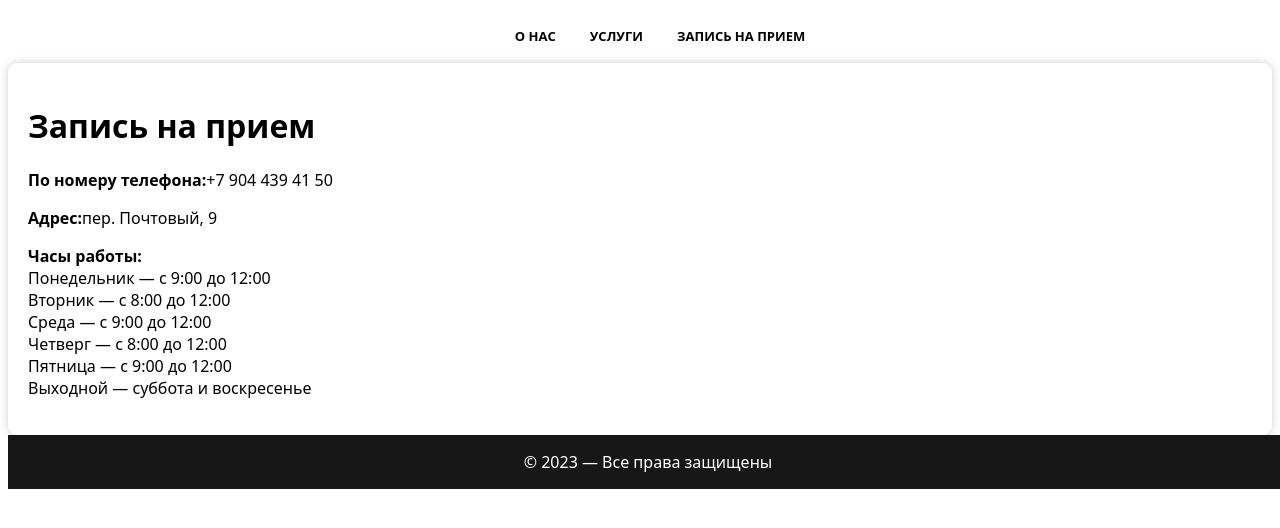
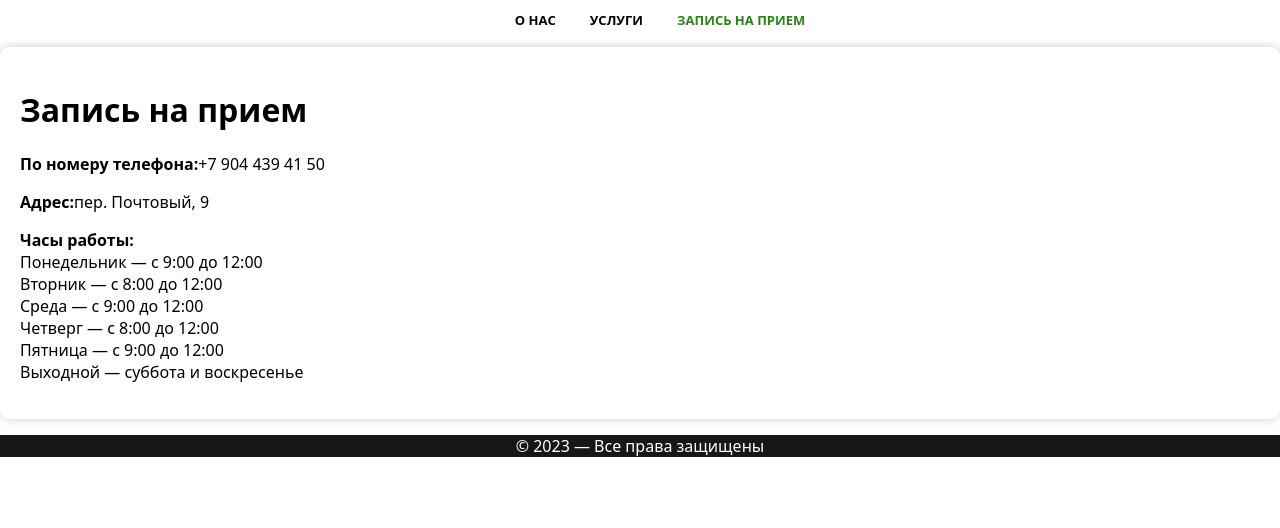
Before and after one commit to damshke/clinic_site, a plain HTML site: page pages/contact.html in a window 1280 px wide. Drawn offline with Linux system fonts and the light colour scheme.

Commit message:
fix menu position and align the segments

```diff
--- a/css/contact.css
+++ b/css/contact.css
@@ -2,6 +2,9 @@
 
 body {
     font-family: system-ui, -apple-system, BlinkMacSystemFont, 'Segoe UI', Roboto, Oxygen, Ubuntu, Cantarell, 'Open Sans', 'Helvetica Neue', sans-serif;
+    margin-top: -8px;
+    margin-left: 0px;
+    margin-right: 0px;
 }
 
 /* navigation styles */
@@ -27,6 +30,10 @@
     font-weight: bold;
     font-size: small;
 }
+
+.link {
+    color: #2d801b;
+ }
 
 header {
     height: 55px;
@@ -60,8 +67,6 @@
 
 footer {
     background-color: #171717;
-    position: absolute;
     text-align: center;
-    width: 100%;
     color: white;
 }
--- a/css/main.css
+++ b/css/main.css
@@ -2,13 +2,15 @@
 
 body {
     font-family: system-ui, -apple-system, BlinkMacSystemFont, 'Segoe UI', Roboto, Oxygen, Ubuntu, Cantarell, 'Open Sans', 'Helvetica Neue', sans-serif;
+    margin-top: -8px;
+    margin-left: 0px;
+    margin-right: 0px;
 }
 
 /* navigation styles */
 
 nav {
     text-align: center;
-    width: 100%;
 }
 
 ul {
@@ -28,16 +30,28 @@
     font-size: small;
 }
 
+.link {
+   color: #2d801b;
+}
+
 header {
-    height: 55px;
-    display: flex;
-    justify-content: center;
+    position: fixed;
+    top: 0;
+    width: 100%;
+    background-color: rgba(255, 255, 255, 0.9);
+    transition: background-color 0.3s ease;
+    z-index: 1000;
+}
+
+header.scroll {
+    background-color: rgba(255, 255, 255, 1); /* Fully opaque background when scrolling down */
+    box-shadow: 0 4px 6px rgba(0, 0, 0, 0.1); /* Add a subtle shadow effect */
 }
 
 /* section #1: about us */
 
 button {
-    color: black;
+    color: white;
     background-color: #2d801b;
     height: 60px;
     font-size: 16px;
@@ -47,6 +61,7 @@
     font-weight: bold;
     cursor: pointer;
     border-radius: 30px;
+    border: none;
     margin-top: 60px;
     margin-left: 100px;
 }
@@ -87,6 +102,7 @@
 
 section {
     background-color: #f2f2f2;
+    margin-top: 50px;
 }
 
 /* section #2: workers */
@@ -96,12 +112,15 @@
 .workers {
     display: flex;
     flex-direction: column;
-    align-items: center;
+    align-items: flex-start;
+    margin-left: 100px;
+    margin-right: 100px;
 }
 
 h2 {
     font-size: 40px;
     margin-bottom: 90px;
+    text-align: center;
 }
 
 h3 {
@@ -148,8 +167,6 @@
 
 footer {
     background-color: #171717;
-    position: absolute;
     text-align: center;
-    width: 100%;
     color: white;
 }
--- a/css/services.css
+++ b/css/services.css
@@ -2,13 +2,15 @@
 
 body {
     font-family: system-ui, -apple-system, BlinkMacSystemFont, 'Segoe UI', Roboto, Oxygen, Ubuntu, Cantarell, 'Open Sans', 'Helvetica Neue', sans-serif;
+    margin-top: -8px;
+    margin-left: 0px;
+    margin-right: 0px;
 }
 
 /* navigation styles */
 
 nav {
     text-align: center;
-    width: 100%;
 }
 
 ul {
@@ -28,10 +30,22 @@
     font-size: small;
 }
 
+.link {
+   color: #2d801b;
+}
+
 header {
-    height: 55px;
-    display: flex;
-    justify-content: center;
+    position: fixed;
+    top: 0;
+    width: 100%;
+    background-color: rgba(255, 255, 255, 0.9);
+    transition: background-color 0.3s ease;
+    z-index: 1000;
+}
+
+header.scroll {
+    background-color: rgba(255, 255, 255, 1); /* Fully opaque background when scrolling down */
+    box-shadow: 0 4px 6px rgba(0, 0, 0, 0.1); /* Add a subtle shadow effect */
 }
 
 /* main */
@@ -40,6 +54,7 @@
 
 main {
     background-color: #f2f2f2;
+    margin-top: 55px;
 }
 
 h1 {
@@ -76,8 +91,6 @@
 
 footer {
     background-color: #171717;
-    position: absolute;
     text-align: center;
-    width: 100%;
     color: white;
 }
--- a/pages/contact.html
+++ b/pages/contact.html
@@ -14,7 +14,7 @@
         <ul>
             <li><a href="./main.html">О НАС</a></li>
             <li><a href="./services.html">УСЛУГИ</a></li>
-            <li><a href="./contact.html">ЗАПИСЬ НА ПРИЕМ</a></li>
+            <li><a class="link" href="./contact.html">ЗАПИСЬ НА ПРИЕМ</a></li>
         </ul>
     </header>
     <main>
```
Also changed, not shown: js/mainlogic.js (+24 -15 lines), pages/main.html (+5 -5 lines), pages/services.html (+2 -1 lines). Lines whose indentation alone changed are shown as unchanged.
